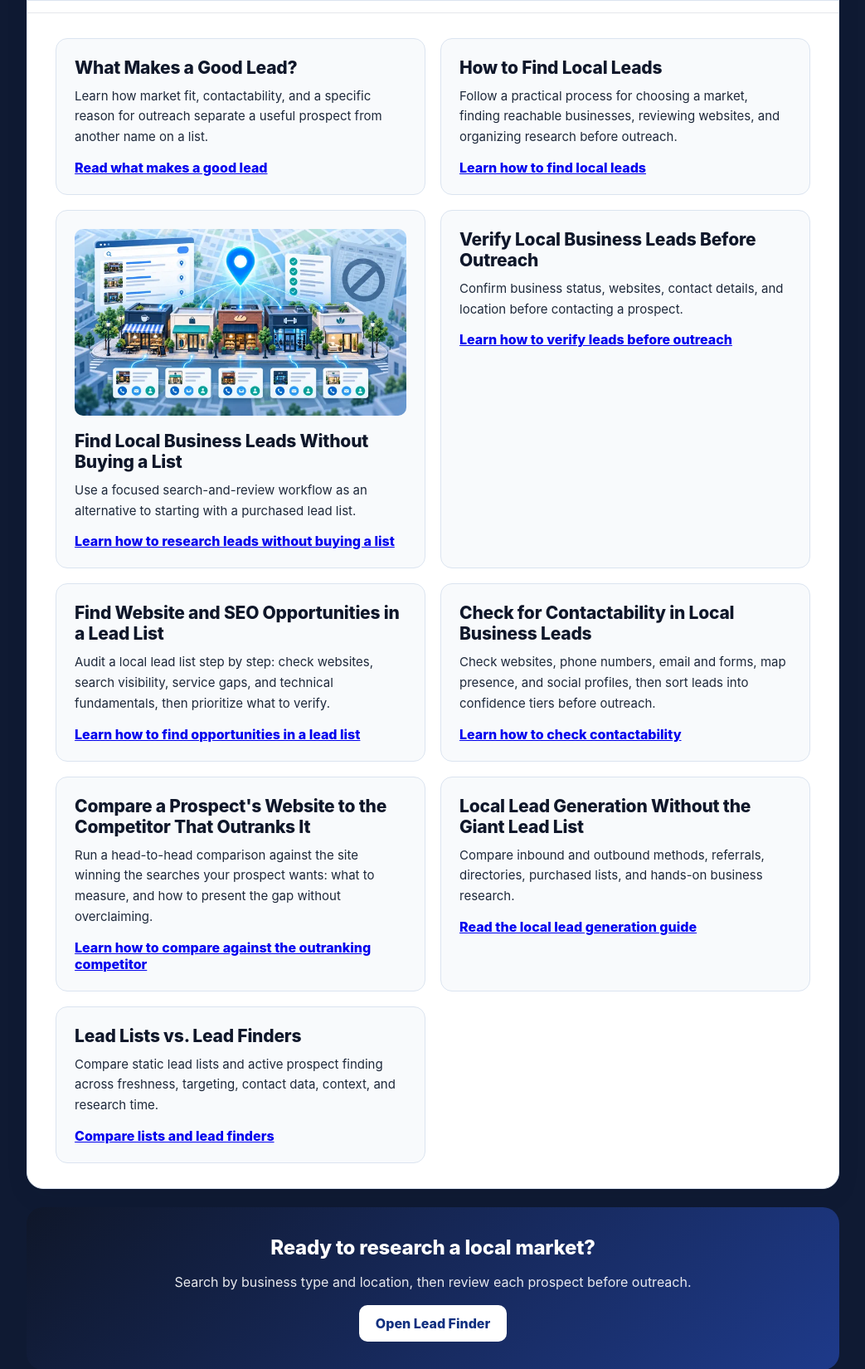
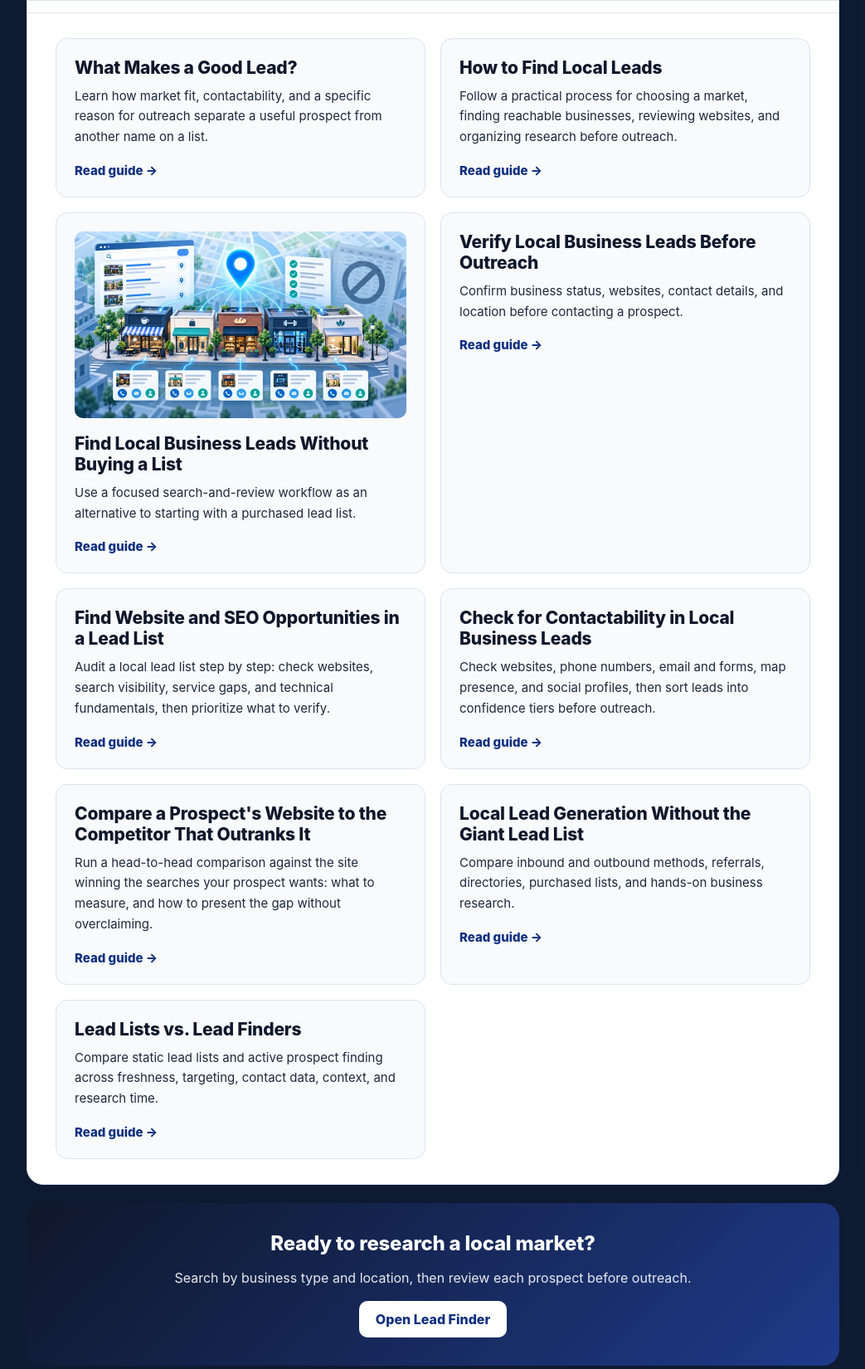
Before and after one commit to strollan/seo-app, a FastAPI app: page /resources in a window 1280 px wide. Shown: the part 391-2041 px from the top of the page at 83% size, without its empty margins (118-1161 px from the left). Run offline with FastAPI, Linux system fonts and the light colour scheme.

Commit message:
fix: improve resource card links

```diff
--- a/app/templates/resources.html
+++ b/app/templates/resources.html
@@ -2,11 +2,15 @@
 {% block page_styles %}
 <style>
 .resources-grid { display:grid; grid-template-columns:repeat(2,minmax(0,1fr)); gap:18px; }
-.resource-card { min-width:0; padding:22px; border:1px solid #dbe4f0; border-radius:14px; background:#f8fafc; }
+.resource-card { position:relative; min-width:0; padding:22px; border:1px solid #dbe4f0; border-radius:14px; background:#f8fafc; transition:border-color .18s ease, box-shadow .18s ease, transform .18s ease; }
 .resource-card-image { display:block; width:100%; height:auto; aspect-ratio:16 / 9; margin:0 0 18px; border-radius:10px; }
 .resource-card h2 { margin-bottom:10px; font-size:21px; }
 .resource-card p { font-size:15px; line-height:1.65; }
-.resource-card a { font-weight:800; }
+.resource-card-title-link { color:#0f172a; font-weight:800; text-decoration:none; }
+.resource-card-title-link::after { position:absolute; inset:0; content:""; }
+.resource-card-cta { display:inline-block; margin-top:4px; color:#0f2f7f; font-size:15px; font-weight:800; }
+.resource-card:hover, .resource-card:focus-within { border-color:#93c5fd; box-shadow:0 10px 24px rgba(15,23,42,.12); transform:translateY(-2px); }
+.resource-card-title-link:focus-visible { outline:3px solid #2563eb; outline-offset:5px; border-radius:4px; }
 @media (max-width:700px) {
   .resources-grid { grid-template-columns:1fr; }
   .resource-card { padding:18px; }
@@ -21,50 +25,50 @@
 <section class="section" aria-label="Lead generation guides">
   <div class="resources-grid">
     <article class="resource-card">
-      <h2>What Makes a Good Lead?</h2>
+      <h2><a class="resource-card-title-link" href="/what-makes-a-good-lead">What Makes a Good Lead?</a></h2>
       <p>Learn how market fit, contactability, and a specific reason for outreach separate a useful prospect from another name on a list.</p>
-      <a href="/what-makes-a-good-lead">Read what makes a good lead</a>
+      <span class="resource-card-cta" aria-hidden="true">Read guide →</span>
     </article>
     <article class="resource-card">
-      <h2>How to Find Local Leads</h2>
+      <h2><a class="resource-card-title-link" href="/how-to-find-local-leads">How to Find Local Leads</a></h2>
       <p>Follow a practical process for choosing a market, finding reachable businesses, reviewing websites, and organizing research before outreach.</p>
-      <a href="/how-to-find-local-leads">Learn how to find local leads</a>
+      <span class="resource-card-cta" aria-hidden="true">Read guide →</span>
     </article>
     <article class="resource-card">
       <img class="resource-card-image" src="/static/images/resources/find-local-business-leads-card.webp" width="720" height="405" loading="lazy" alt="Local storefronts connected to search results, a map pin, and verified contact cards.">
-      <h2>Find Local Business Leads Without Buying a List</h2>
+      <h2><a class="resource-card-title-link" href="/how-to-find-local-business-leads-without-buying-a-lead-list">Find Local Business Leads Without Buying a List</a></h2>
       <p>Use a focused search-and-review workflow as an alternative to starting with a purchased lead list.</p>
-      <a href="/how-to-find-local-business-leads-without-buying-a-lead-list">Learn how to research leads without buying a list</a>
+      <span class="resource-card-cta" aria-hidden="true">Read guide →</span>
     </article>
     <article class="resource-card">
-      <h2>Verify Local Business Leads Before Outreach</h2>
+      <h2><a class="resource-card-title-link" href="/how-to-verify-local-business-leads-before-outreach">Verify Local Business Leads Before Outreach</a></h2>
       <p>Confirm business status, websites, contact details, and location before contacting a prospect.</p>
-      <a href="/how-to-verify-local-business-leads-before-outreach">Learn how to verify leads before outreach</a>
+      <span class="resource-card-cta" aria-hidden="true">Read guide →</span>
     </article>
     <article class="resource-card">
-      <h2>Find Website and SEO Opportunities in a Lead List</h2>
+      <h2><a class="resource-card-title-link" href="/how-to-find-website-seo-opportunities-in-a-lead-list">Find Website and SEO Opportunities in a Lead List</a></h2>
       <p>Audit a local lead list step by step: check websites, search visibility, service gaps, and technical fundamentals, then prioritize what to verify.</p>
-      <a href="/how-to-find-website-seo-opportunities-in-a-lead-list">Learn how to find opportunities in a lead list</a>
+      <span class="resource-card-cta" aria-hidden="true">Read guide →</span>
     </article>
     <article class="resource-card">
-      <h2>Check for Contactability in Local Business Leads</h2>
+      <h2><a class="resource-card-title-link" href="/check-contactability-local-business-leads">Check for Contactability in Local Business Leads</a></h2>
       <p>Check websites, phone numbers, email and forms, map presence, and social profiles, then sort leads into confidence tiers before outreach.</p>
-      <a href="/check-contactability-local-business-leads">Learn how to check contactability</a>
+      <span class="resource-card-cta" aria-hidden="true">Read guide →</span>
     </article>
     <article class="resource-card">
-      <h2>Compare a Prospect's Website to the Competitor That Outranks It</h2>
+      <h2><a class="resource-card-title-link" href="/compare-prospect-website-to-outranking-competitor">Compare a Prospect's Website to the Competitor That Outranks It</a></h2>
       <p>Run a head-to-head comparison against the site winning the searches your prospect wants: what to measure, and how to present the gap without overclaiming.</p>
-      <a href="/compare-prospect-website-to-outranking-competitor">Learn how to compare against the outranking competitor</a>
+      <span class="resource-card-cta" aria-hidden="true">Read guide →</span>
     </article>
     <article class="resource-card">
-      <h2>Local Lead Generation Without the Giant Lead List</h2>
+      <h2><a class="resource-card-title-link" href="/local-lead-generation">Local Lead Generation Without the Giant Lead List</a></h2>
       <p>Compare inbound and outbound methods, referrals, directories, purchased lists, and hands-on business research.</p>
-      <a href="/local-lead-generation">Read the local lead generation guide</a>
+      <span class="resource-card-cta" aria-hidden="true">Read guide →</span>
     </article>
     <article class="resource-card">
-      <h2>Lead Lists vs. Lead Finders</h2>
+      <h2><a class="resource-card-title-link" href="/lead-list-vs-lead-finder">Lead Lists vs. Lead Finders</a></h2>
       <p>Compare static lead lists and active prospect finding across freshness, targeting, contact data, context, and research time.</p>
-      <a href="/lead-list-vs-lead-finder">Compare lists and lead finders</a>
+      <span class="resource-card-cta" aria-hidden="true">Read guide →</span>
     </article>
   </div>
 </section>
```
Also changed, not shown: scripts/test_resources_hub.py (+24 -18 lines).
